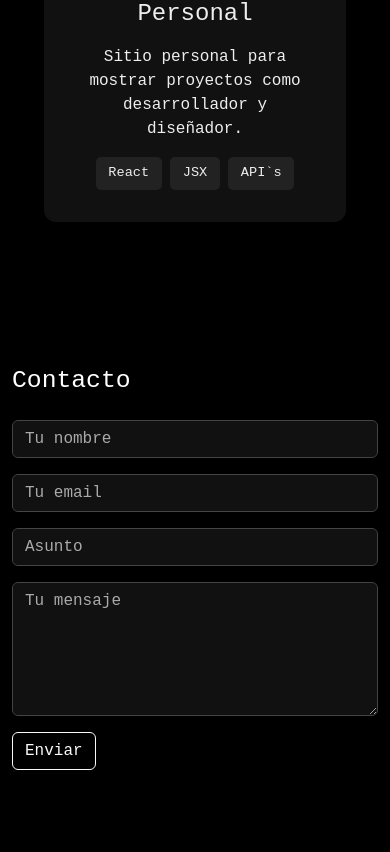
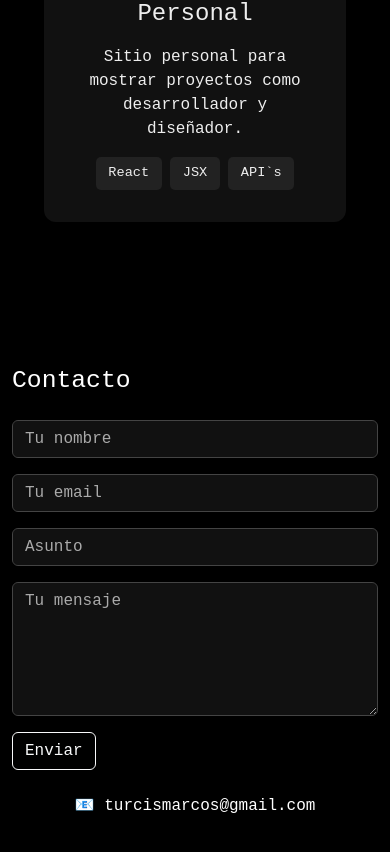
Before and after one commit to marcost3/portfolio, a React (Vite) app: page / in a window 390 px wide. Shown: the part 4847-5699 px from the top of the page. Before the commit the page ends 5665 px from the top, so only its background shows below. Built offline with nearby package versions, Linux system fonts and the light colour scheme.

Commit message:
responsive arreglado

```diff
--- a/src/components/ContactForm.jsx
+++ b/src/components/ContactForm.jsx
@@ -40,6 +40,11 @@ function ContactForm() {
         </div>
         <button type="submit" className="btn btn-outline-light">Enviar</button>
       </form>
+      <div className="text-center mt-4 text-white">
+    <p>
+        📧 <a href="mailto:turcismarcos@gmail.com" className="text-white text-decoration-none">turcismarcos@gmail.com</a>
+    </p>
+    </div>
     </section>
   );
 }
--- a/src/components/Hero.jsx
+++ b/src/components/Hero.jsx
@@ -5,7 +5,7 @@ function Hero() {
         <h1 className="text-white fs-1 fs-md-display-4 fs-lg-display-1 fade-in">
           Marcos Turcis<span className="cursor"></span>
         </h1>
-        <h2 className="subtitle text-light-subtle fs-5 fs-md-4 mb-2 fade-in">Estudiante de Ingenieria Informatica</h2>
+        <h2 className="subtitle text-light-subtle fs-5 fs-md-4 fs-lg-4 mb-2 fade-in">Estudiante de Ingenieria Informatica</h2>
         <h2 className="subtitle text-light-subtle fs-5 fs-md-4 fade-in">Programador - Diseñador</h2>
       </div>
     </section>
```
